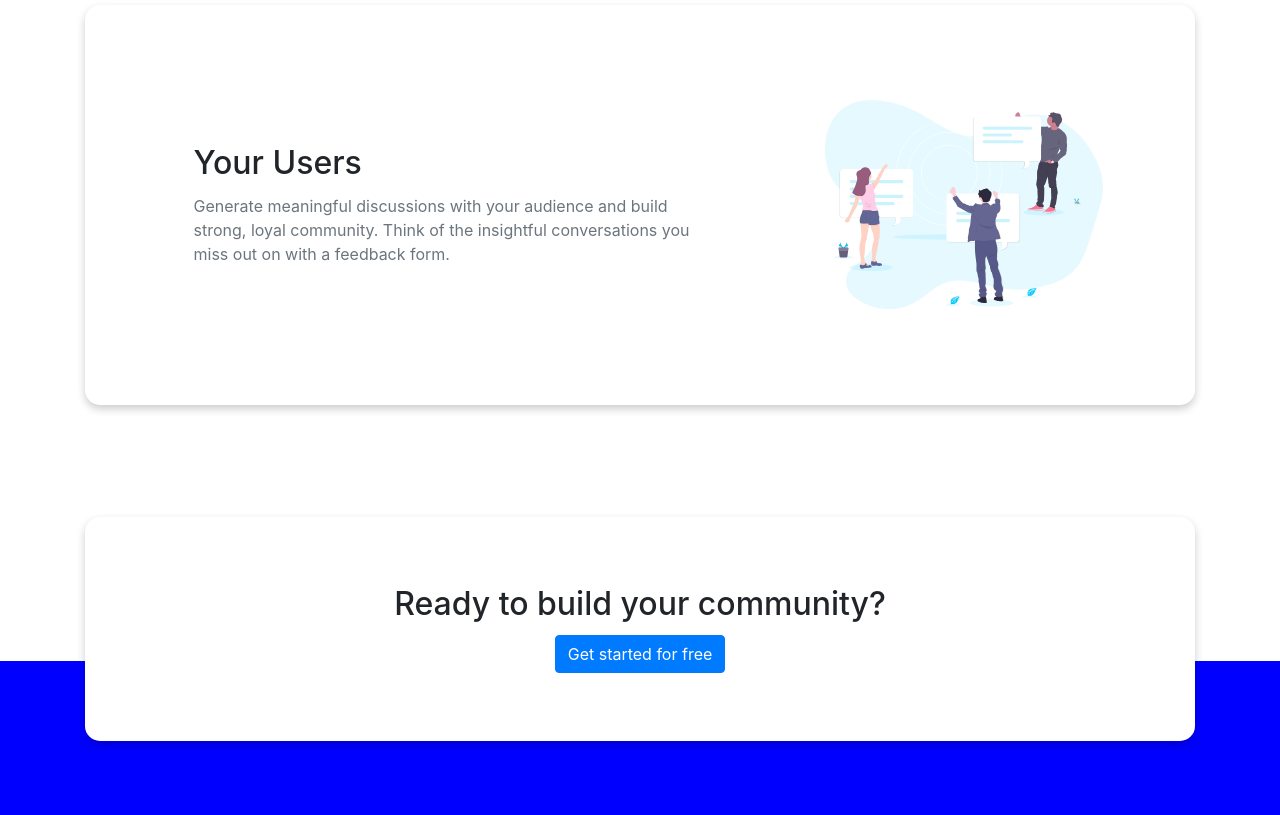
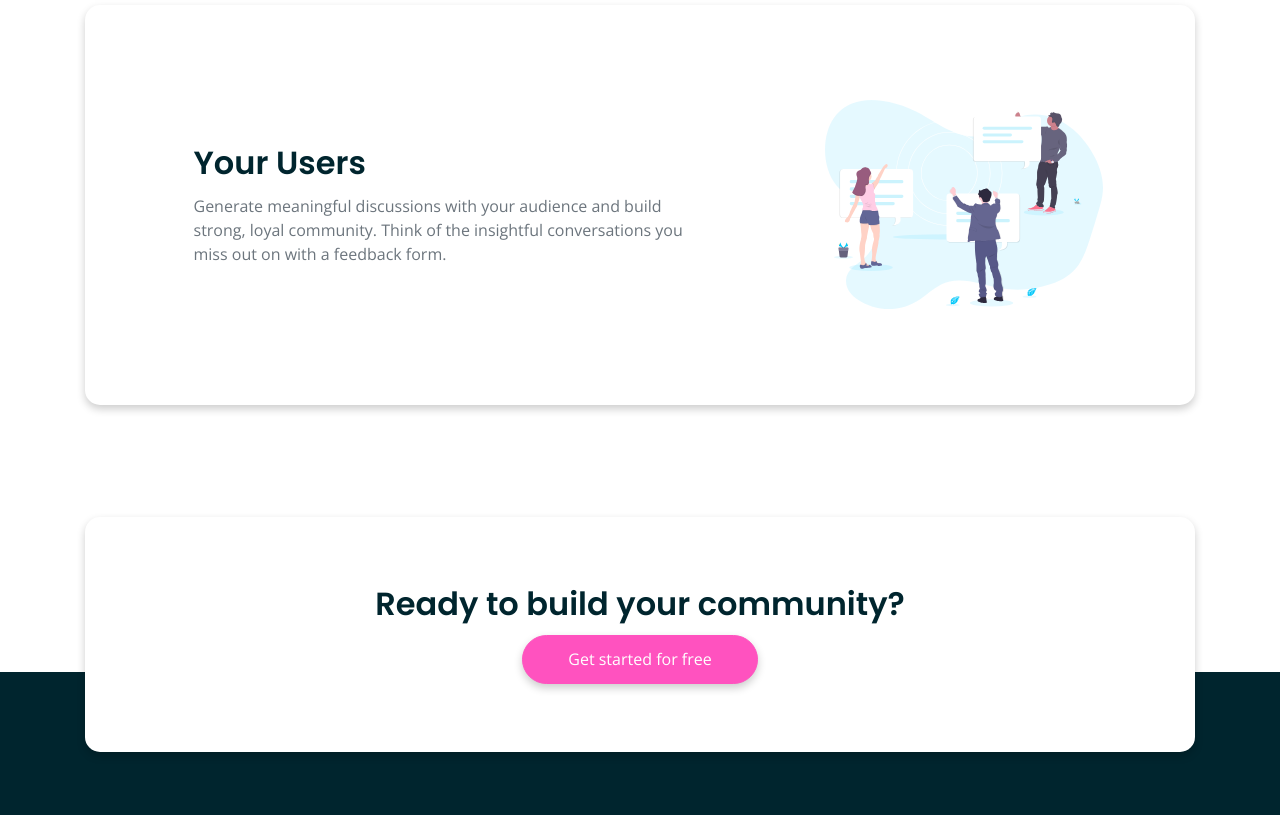
Before and after one commit to denisaorlikova/huddle, a website: page index.html in a window 1280 px wide. Shown: the part 1930-2745 px from the top of the page. Drawn offline with nearby package versions, Linux system fonts and the light colour scheme.

Commit message:
customize variables for colors, typography, buttons

```diff
--- a/index.html
+++ b/index.html
@@ -25,7 +25,7 @@
             <h1 data-aos="fade-up" data-aos-duration="1500">Build the Community
             <br>
             Your Fans Will Love</h1>
-            <p data-aos="fade-up" data-aos-duration="1500">Huddle reimages the way we build communities. You have a voice, but so does your audience.Create connections with your users as you engage in genuine discussion</p>
+            <p class="lead" data-aos="fade-up" data-aos-duration="1500">Huddle reimages the way we build communities. You have a voice, but so does your audience.Create connections with your users as you engage in genuine discussion</p>
             <button class="btn btn-primary btn-large my-3" type="button" name="button" data-aos="fade-right" data-aos-duration="1500">Get Started for Free</button>
           </div>
           <div class="col-sm-12 col-md-6 mb-5" id="header-img">
@@ -116,7 +116,7 @@
         </div>
       </div>
     </main>
-    <footer class="container-fluid">
+    <footer class="container-fluid bg-dark text-white">
       <div class="container">
         <div class="row">
           <div class="col-sm-12">
--- a/main.scss
+++ b/main.scss
@@ -1,5 +1,26 @@
 // CUSTOMISED BOOTSTRAP VARIABLES
 
+$primary: hsl(322, 100%, 66%);
+$dark: hsl(192, 100%, 9%);
+
+$font-family-base: 'Open Sans', sans-serif;
+$body-color: $dark;
+
+$box-shadow: 0 4px 8px 0 rgba(0,0,0,0.2);
+
+$headings-font-family: 'Poppins', sans-serif;
+$headings-font-weight: 600;
+$headings-color: $dark;
+
+$btn-font-family: $font-family-base;
+$btn-padding-y: 0.7rem;
+$btn-padding-x: 2.8rem;
+$btn-padding-y-lg: 1.4rem;
+$btn-padding-x-lg: 3.8rem;
+$btn-border-radius: 40px;
+
+$link-color: #fff;
+$link-hover-color: $primary;
 
 // IMPORT BOOTSTRAP
 
@@ -7,11 +28,14 @@
 
 // CUSTOM STYLES
 
+.btn {
+  box-shadow: $box-shadow;
+}
+
 //header
 .navbar {
   padding-top: 4%;
 }
-
 
 #header-jumbotron {
   padding-top: 18%;
@@ -22,7 +46,7 @@
 
 .card {
   border: none;
-  box-shadow: 0 4px 8px 0 rgba(0,0,0,0.2);
+  box-shadow: $box-shadow;
   transition: 0.3s;
   border-radius: 15px;
 }
@@ -31,12 +55,7 @@
   box-shadow: 0 8px 16px 0 rgba(0,0,0,0.2);
 }
 
-#card-cta {
-  position: relative;
-  bottom: -12vh;
-}
-
-#card-cta-mobile {
+#card-cta, #card-cta-mobile {
   position: relative;
   bottom: -12vh;
 }
@@ -44,6 +63,5 @@
 //footer
 
 footer {
-  background-color: blue;
   padding-top: 20vh;
 }
```
Also changed, not shown: main.css, 1 other file.
